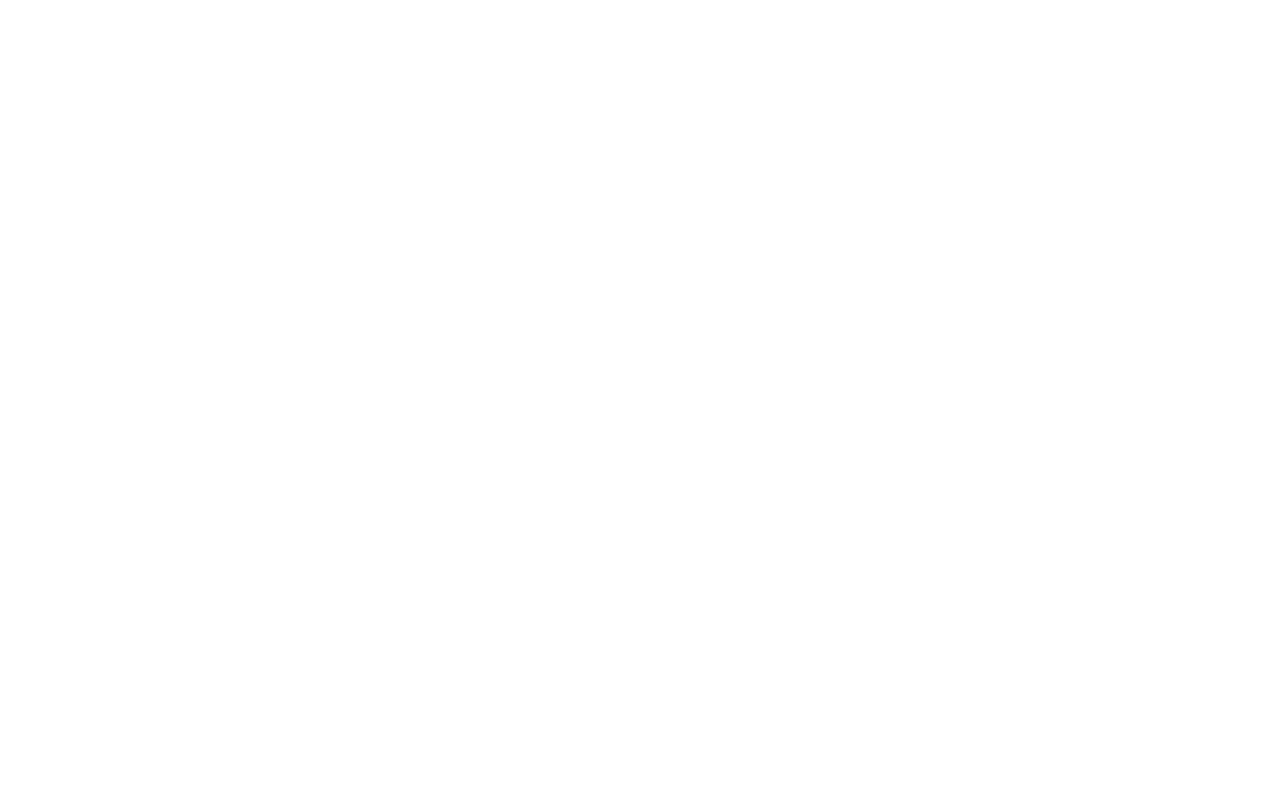
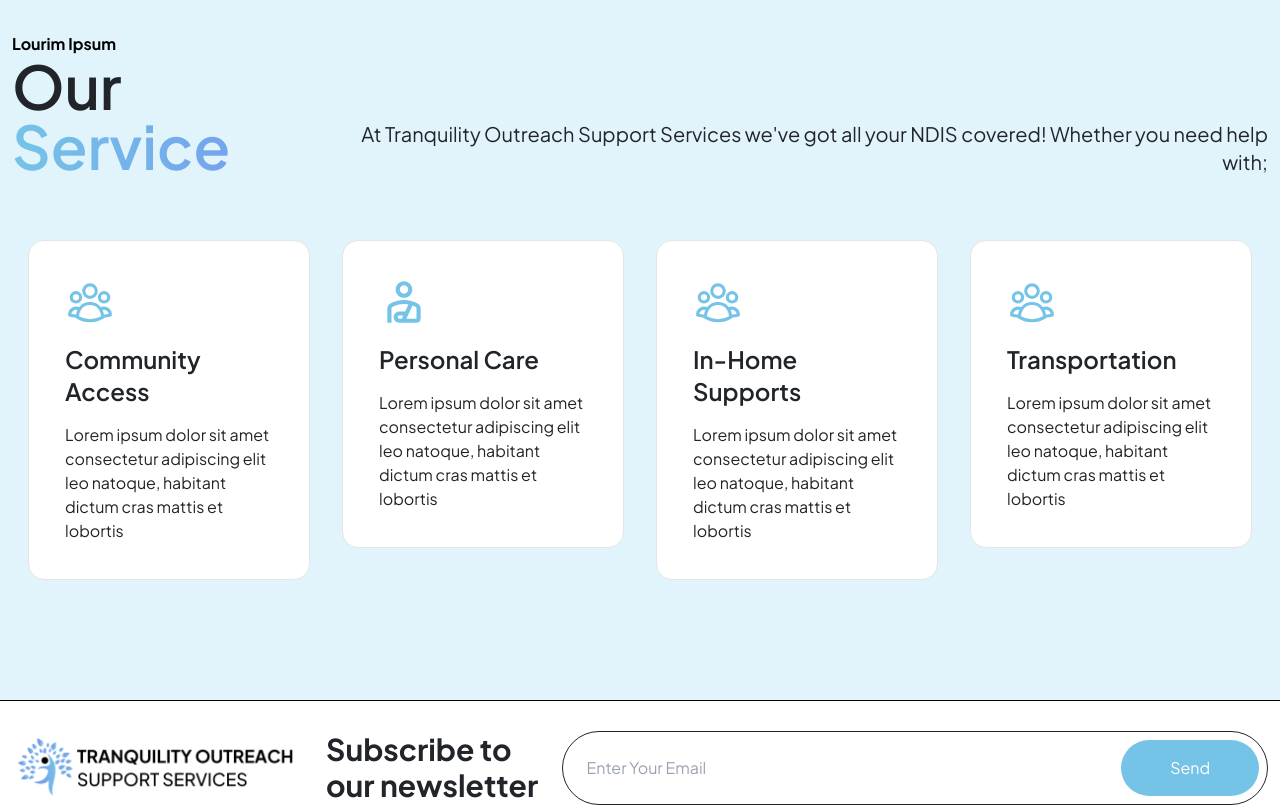
Before and after one commit to DeepakDhiman01/treo, a React (Vite) app in the folder tros_frontend/: page / in a window 1280 px wide. Shown: the part 1220-2027 px from the top of the page. Before the commit the page ends 1196 px from the top, so only its background shows below. Built offline with nearby package versions, Linux system fonts and the light colour scheme; the HTML template or start-up script is replaced by a standard one.

Commit message:
Home Section

```diff
--- a/tros_frontend/src/App.css
+++ b/tros_frontend/src/App.css
@@ -1,5 +1,8 @@
 *{
   font-family: "Plus Jakarta Sans", serif;
+}
+.hero-p{
+  color: transparent;
 }
 .header-main {
   transition: transform 0.3s ease, background-color 0.3s ease;
--- a/tros_frontend/src/App.jsx
+++ b/tros_frontend/src/App.jsx
@@ -37,7 +37,7 @@
               <Route path='/layout/*'  element={ <Private> <Layout/> </Private>}  />
             </Routes>
           </Authcontext>
-        {/* <Footer/> */}
+        <Footer/>
       </Router>
     </>
   )
--- a/tros_frontend/src/pages/HomePage.jsx
+++ b/tros_frontend/src/pages/HomePage.jsx
@@ -4,6 +4,11 @@
 import heroImageOne from '../assets/images/young-caregiver-helping-senior-woman.png'
 import heroImageTwo from '../assets/images/medium-shot-doctor-helping-woman.png'
 import thumb from '../assets/images/shapes/thumb.png'
+
+// svg
+import { HiOutlineUserGroup } from "react-icons/hi2";
+import { MdOutlinePersonalInjury } from "react-icons/md";
+
 
 function homepage() {
   return (
@@ -13,7 +18,7 @@
             <div className='container'>
               <div className='hero-main grid grid-cols-2'>
                 <div className='hero-left content-center px-24'>
-                  <h1 className='font-bold text-[60px]'>Take Care of <span className='hero-p bg-clip-text bg-gradient-to-r from-[#75C4E7] to-[#0410EF]'>your health </span>in time</h1>
+                  <h1 className='font-bold text-[60px]'>Take Care of <span className='hero-p bg-clip-text bg-gradient-to-r from-[#75C4E7] to-[#087ec3]'>your health </span>in time</h1>
                   <p className='pt-5'>Lorem ipsum dolor sit amet consectetur adipiscing elit et,
                   venenatis platea lacus cubilia suscipit sodales sollicitudin, egetLorem ipsum dolor sit amet consectetur adipiscing elit et, venenatis platea lacus cubilia suscipit sodales sollicitudin, eget</p>
                   <div className='hero-btn'>
@@ -49,9 +54,58 @@
               <div className='main-content col-span-7'>
                 <div className='text-right'>
                   <span className='font-bold'>About Us</span>
-                  <h2 className='text-6xl font-semibold'>Who <span className='hero-p bg-clip-text bg-gradient-to-r from-[#75C4E7] to-[#0410EF]'>We Are</span></h2>
+                  <h2 className='text-6xl font-semibold'>Who <span className='hero-p bg-clip-text bg-gradient-to-r from-[#75C4E7] to-[#74A4ED]'>We Are</span></h2>
                   <p className='mt-4'>“ It’s not hard to find someone to help you with tasks. It’s finding someone who you can trust and depend on that gets tricky. That’s why, at Tranquility Outreach Support Services recruiting the right people is at the heart of our business. “</p>
                   <span className='bg-primary-color text-white py-3 mt-4 px-10 rounded-full inline-block'>Let's Talk</span>
+                </div>
+              </div>
+            </div>
+          </div>
+        </div>
+      </section>
+      <section>
+        <div className='service-section bg-[#E1F4FC]'>
+          <div className='container'>
+            <div className='service-main py-14'>
+              <div className='service-top grid grid-cols-4'>
+                <div className='col-span-1'>
+                  <span className='font-bold text-black'>Lourim Ipsum</span>
+                  <h3 className='text-6xl font-semibold'>Our <span className='hero-p bg-clip-text bg-gradient-to-r from-[#75C4E7] to-[#74A4ED]'>Service</span></h3>
+                </div>
+                <div className='col-span-3 text-right content-end'>
+                  <p className='text-xl'>At Tranquility Outreach Support Services we've got all your NDIS covered! Whether you need help with;</p>
+                </div>
+              </div>
+              <div className='my-12'>
+                <div className='grid grid-cols-4'>
+                  <div className='col-span-1'>
+                    <div className='bg-[#fff] m-3 p-9 rounded-2xl border-[#E5E5E5] border-1'>
+                      <HiOutlineUserGroup className='text-[50px] text-[#75C4E7]'/>
+                      <h4 className='my-3 font-semibold text-2xl'>Community Access</h4>
+                      <p>Lorem ipsum dolor sit amet consectetur adipiscing elit leo natoque, habitant dictum cras mattis et lobortis</p>
+                    </div>
+                  </div>
+                  <div className='col-span-1'>
+                    <div className='bg-[#fff] m-3 p-9 rounded-2xl border-[#E5E5E5] border-1'>
+                      <MdOutlinePersonalInjury className='text-[50px] text-[#75C4E7]'/>
+                      <h4 className='my-3 font-semibold text-2xl'>Personal Care</h4>
+                      <p>Lorem ipsum dolor sit amet consectetur adipiscing elit leo natoque, habitant dictum cras mattis et lobortis</p>
+                    </div>
+                  </div>
+                  <div className='col-span-1'>
+                    <div className='bg-[#fff] m-3 p-9 rounded-2xl border-[#E5E5E5] border-1'>
+                      <HiOutlineUserGroup className='text-[50px] text-[#75C4E7]'/>
+                      <h4 className='my-3 font-semibold text-2xl'>In-Home Supports</h4>
+                      <p>Lorem ipsum dolor sit amet consectetur adipiscing elit leo natoque, habitant dictum cras mattis et lobortis</p>
+                    </div>
+                  </div>
+                  <div className='col-span-1'>
+                    <div className='bg-[#fff] m-3 p-9 rounded-2xl border-[#E5E5E5] border-1'>
+                      <HiOutlineUserGroup className='text-[50px] text-[#75C4E7]'/>
+                      <h4 className='my-3 font-semibold text-2xl'>Transportation</h4>
+                      <p>Lorem ipsum dolor sit amet consectetur adipiscing elit leo natoque, habitant dictum cras mattis et lobortis</p>
+                    </div>
+                  </div>
                 </div>
               </div>
             </div>
```
Also changed, not shown: tros_frontend/src/assets/images/icons/fluent_people.svg (added), 1 other file (tests, documents, lock files or other folders).
